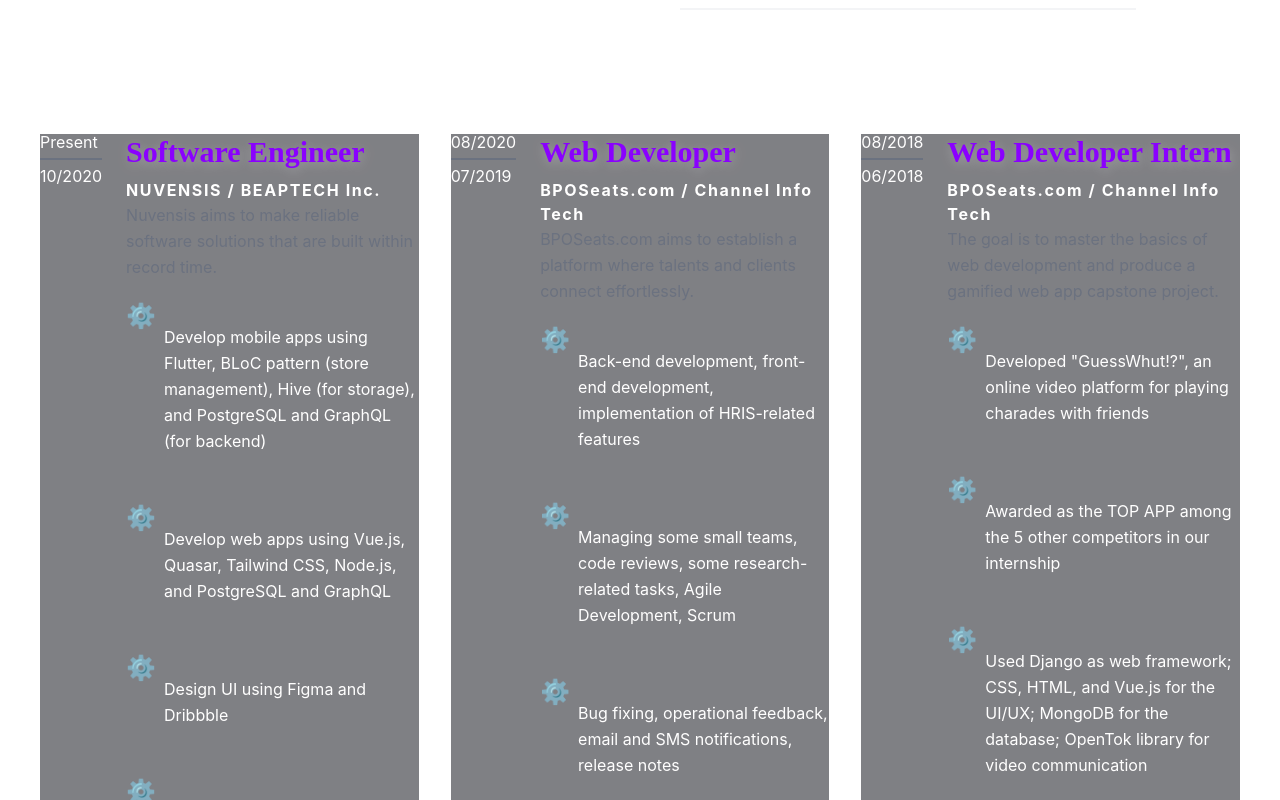
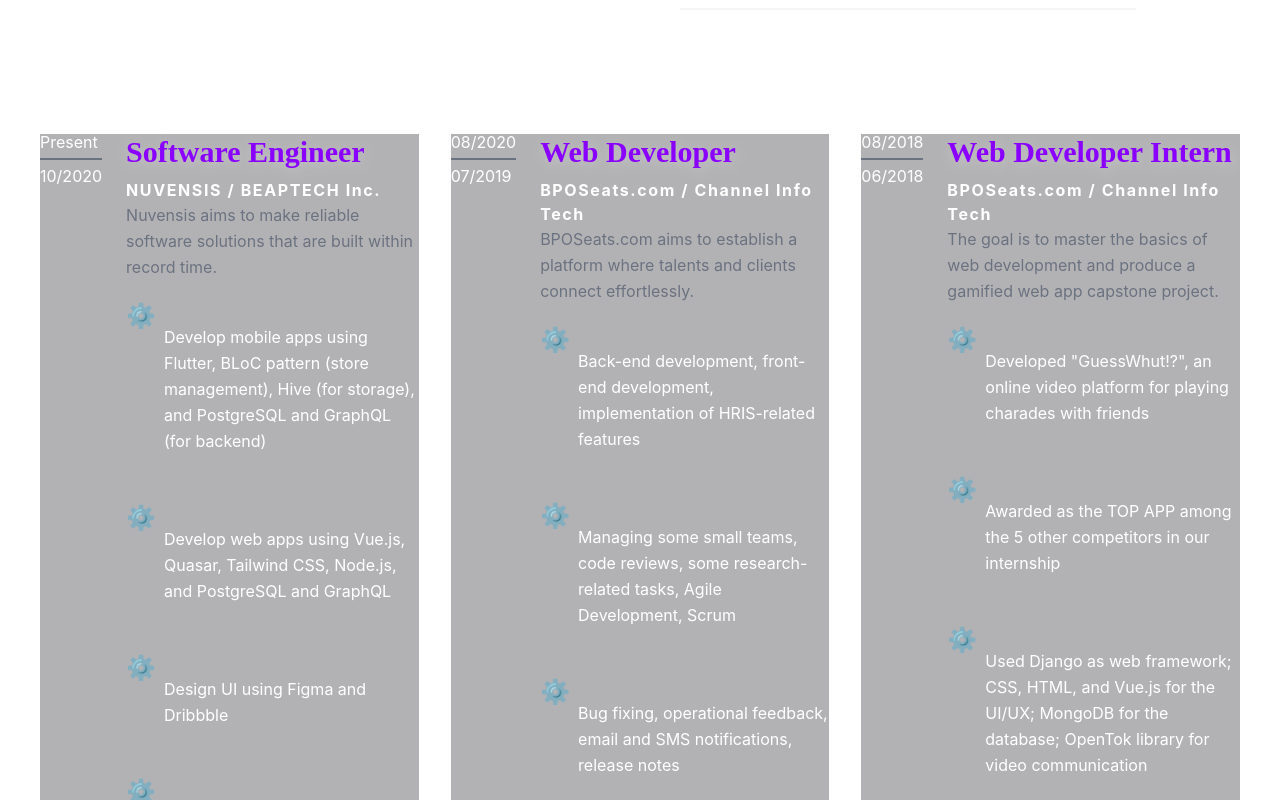
Before and after one commit to pama-arniel/portfolio, a Vue app: page / in a window 1280 px wide. Shown: the part 1520-2320 px from the top of the page. Built offline with nearby package versions, Linux system fonts and the light colour scheme; what particles.vue would draw is missing.

Commit message:
Change background opacity value to 30%

```diff
--- a/src/components/Experience.vue
+++ b/src/components/Experience.vue
@@ -96,6 +96,6 @@
 
 <style scoped>
 .section-background {
-    background: rgba(1, 2, 10, 0.5);
+    background: rgba(1, 2, 10, 0.3);
 }
 </style>
```
